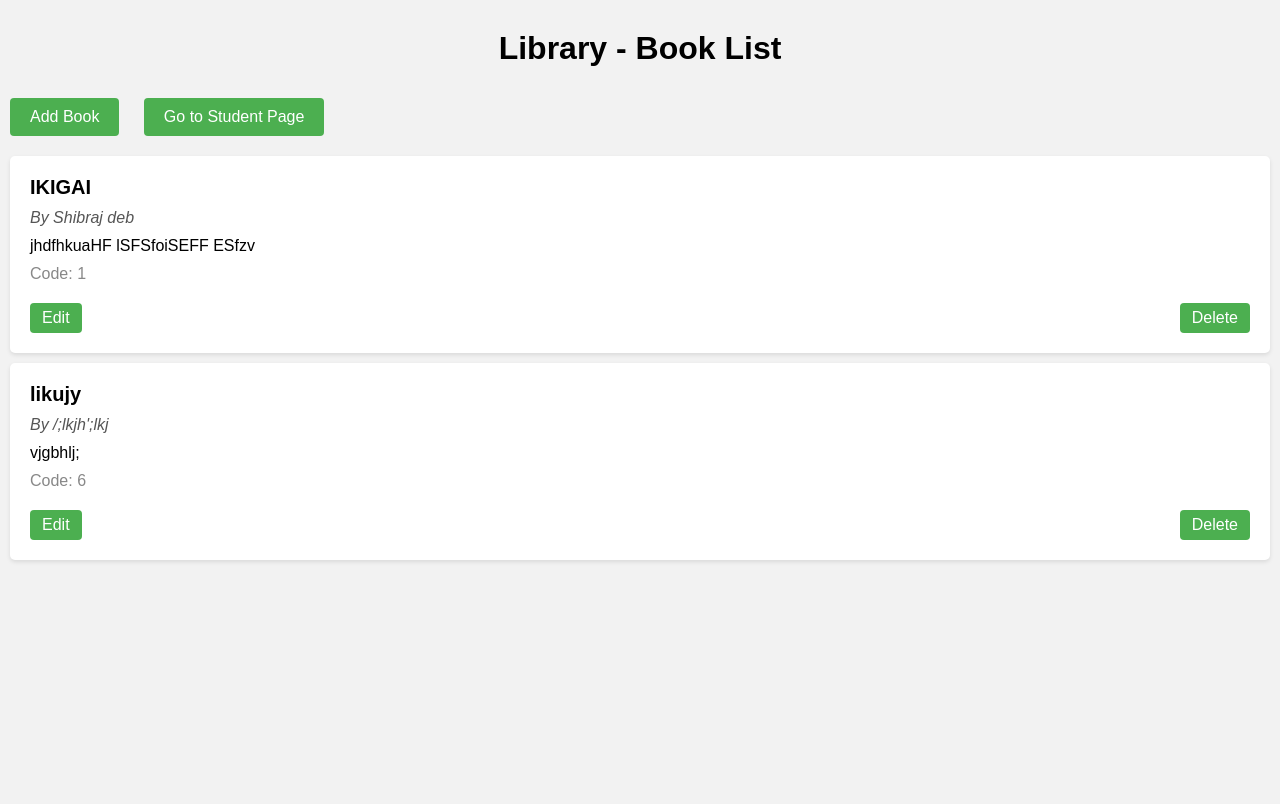
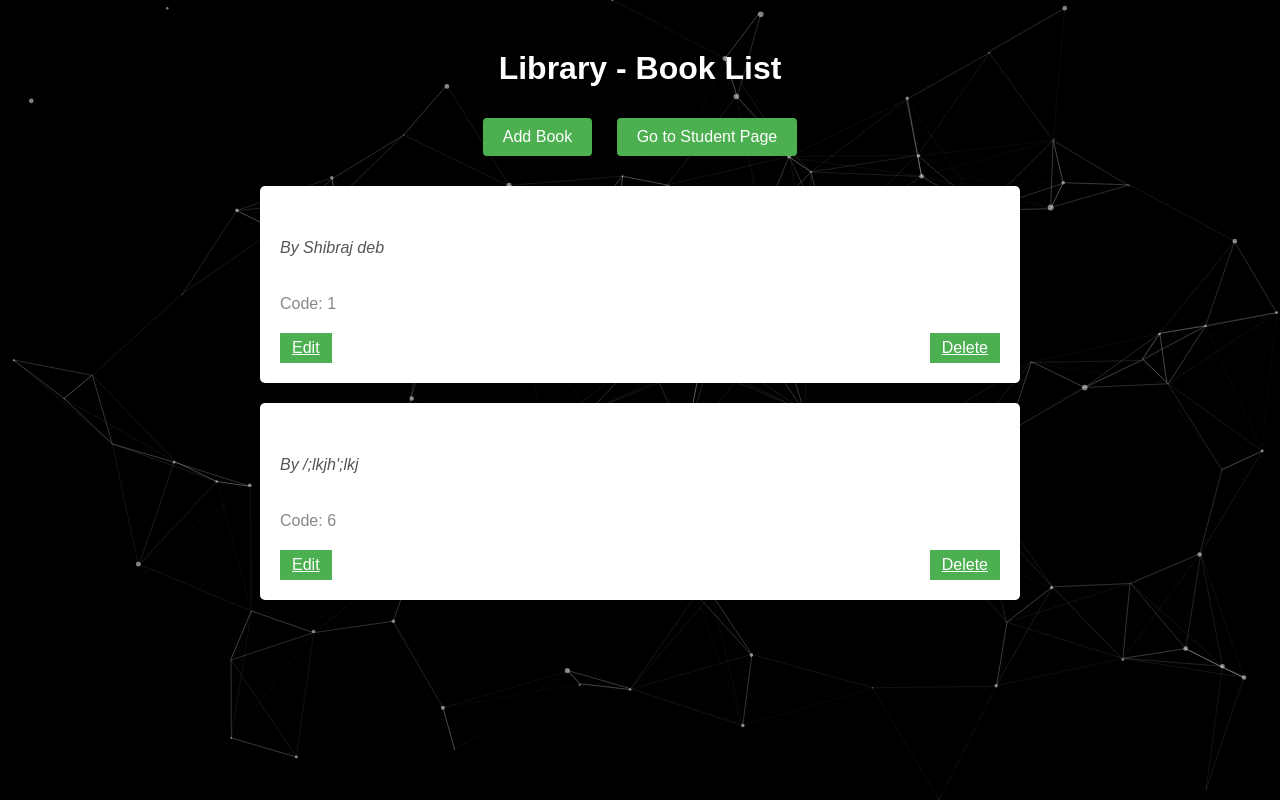
Before and after one commit to Debshibraj123/a4hackathon, a Django app: page /book/ in a window 1280 px wide. Before the commit the page ends 562 px from the top, so only its background shows below. Run offline with Django 4.2, Linux system fonts and the light colour scheme; data comes from the database, SQL or seed files in the repository; both versions use the stored data as it was after the commit.

Commit message:
commiting after adding particle.js

```diff
--- a/student_manager/students/templates/book_list.html
+++ b/student_manager/students/templates/book_list.html
@@ -3,12 +3,31 @@
 <head>
     <title>Library - Book List</title>
     <style>
-
         body {
             font-family: Arial, sans-serif;
             margin: 0;
             padding: 0;
-          background-color: #f2f2f2;
+            overflow: hidden;
+        }
+
+        #particles-js {
+            position: absolute;
+            width: 100%;
+            height: 100%;
+            background-color: #000;
+            background-repeat: no-repeat;
+            background-size: cover;
+            background-position: 50% 50%;
+            z-index: -1;
+        }
+
+        .content {
+            position: relative;
+            z-index: 1;
+            padding: 20px;
+            max-width: 800px;
+            margin: 0 auto;
+            color: #fff;
         }
 
         h1 {
@@ -35,23 +54,37 @@
             background-color: #45a049;
         }
 
-        .book-card {
-
-          flex-direction: column;
-
+        .card-container {
+            position: relative;
             margin: 20px;
+            padding: 20px;
+            background-color: #fff;
+            border-radius: 5px;
+            box-shadow: 0 2px 4px rgba(0, 0, 0, 0.1);
         }
 
-        .book-card {
-          display: flex;
-          flex-wrap: wrap;
-          justify-content: center;
-          flex: 0 0 300px;
-          background-color: #fff;
-          margin: 10px;
-          padding: 20px;
-          border-radius: 5px;
-          box-shadow: 0 2px 4px rgba(0, 0, 0, 0.1);
+        .card-container .arrow-icon {
+            position: absolute;
+            bottom: 10px;
+            font-size: 24px;
+            color: #888;
+            cursor: pointer;
+        }
+
+        .card-container .next-arrow {
+            right: 10px;
+        }
+
+        .card-container .back-arrow {
+            left: 10px;
+        }
+
+        .card-container .card-content {
+            display: none;
+        }
+
+        .card-container.active .card-content {
+            display: block;
         }
 
         .book-title {
@@ -86,23 +119,22 @@
             padding: 6px 12px;
             background-color: #4caf50;
             color: #fff;
-          text-decoration: none;
-          border-radius: 4px;
         }
-
         .action-buttons a:hover {
             background-color: #45a049;
         }
-
-
     </style>
 </head>
 <body>
+    <div id="particles-js"></div>
+    <div class="content">
         <h1>Library - Book List</h1>
+        <div class="add-buttons">
             <a href="{% url 'book_create' %}" class="add-button">Add Book</a>
-    <a href="{% url 'student_list' %}"  class="add-button">Go to Student Page</a>
+            <a href="{% url 'student_list' %}" class="add-button">Go to Student Page</a>
+        </div>
         {% for book in books %}
-        <div class="book-card">
+        <div class="card-container">
             <div class="book-title">{{ book.title }}</div>
             <div class="book-author">By {{ book.author }}</div>
             <div class="book-description">{{ book.description }}</div>
@@ -111,9 +143,38 @@
                 <a href="{% url 'book_update' book.id %}">Edit</a>
                 <a href="{% url 'book_delete' book.id %}">Delete</a>
             </div>
+
         </div>
         {% empty %}
         <p>No books available.</p>
         {% endfor %}
+    </div>
+
+    <script src="https://cdn.jsdelivr.net/particles.js/2.0.0/particles.min.js"></script>
+    <script>
+        particlesJS("particles-js", {
+            particles: {
+                number: { value: 80, density: { enable: true, value_area: 800 } },
+                color: { value: "#ffffff" },
+                shape: { type: "circle", stroke: { width: 0, color: "#000000" }, polygon: { nb_sides: 5 }, image: { src: "img/github.svg", width: 100, height: 100 } },
+                opacity: { value: 0.5, random: false, anim: { enable: false, speed: 1, opacity_min: 0.1, sync: false } },
+                size: { value: 3, random: true, anim: { enable: false, speed: 40, size_min: 0.1, sync: false } },
+                line_linked: { enable: true, distance: 150, color: "#ffffff", opacity: 0.4, width: 1 },
+                move: { enable: true, speed: 6, direction: "none", random: false, straight: false, out_mode: "out", bounce: false, attract: { enable: false, rotateX: 600, rotateY: 1200 } }
+            },
+            interactivity: {
+                detect_on: "canvas",
+                events: { onhover: { enable: true, mode: "repulse" }, onclick: { enable: true, mode: "push" }, resize: true },
+                modes: {
+                    grab: { distance: 400, line_linked: { opacity: 1 } },
+                    bubble: { distance: 400, size: 40, duration: 2, opacity: 8, speed: 3 },
+                    repulse: { distance: 200, duration: 0.4 },
+                    push: { particles_nb: 4 },
+                    remove: { particles_nb: 2 }
+                }
+            },
+            retina_detect: true
+        });
+    </script>
 </body>
 </html>
--- a/student_manager/students/templates/student_list.html
+++ b/student_manager/students/templates/student_list.html
@@ -8,8 +8,10 @@
     <style>
 
 body {
-  font-family: Arial, sans-serif;
+   font-family:   'Arial Narrow Bold', sans-serif;
+   background: linear-gradient(to bottom, #eaf2f8, #c6e2f5);
 }
+
 
 h1 {
   text-align: center;
@@ -48,6 +50,7 @@ a {
   border-radius: 4px;
   transition: background-color 0.3s ease;
   margin-top: 10px;
+
 }
 
 a:hover {
--- a/student_manager/students/views.py
+++ b/student_manager/students/views.py
@@ -143,3 +143,7 @@ def register(request):
 def logout(request):
     auth.logout(request)
     return redirect('login')
+
+
+def start_view(request):
+    return render(request, 'index.html')
```
Also changed, not shown: student_manager/students/templates/book_create.html (+4 -15 lines), student_manager/students/templates/student_form.html (+55 -1 lines), student_manager/db.sqlite3. Lines whose indentation alone changed are shown as unchanged.
